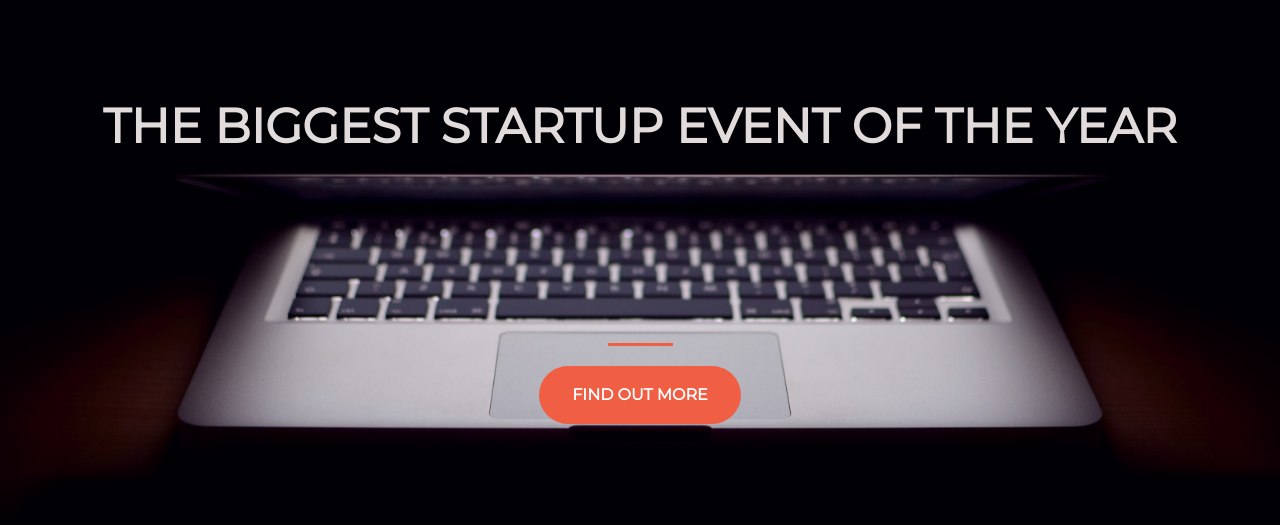
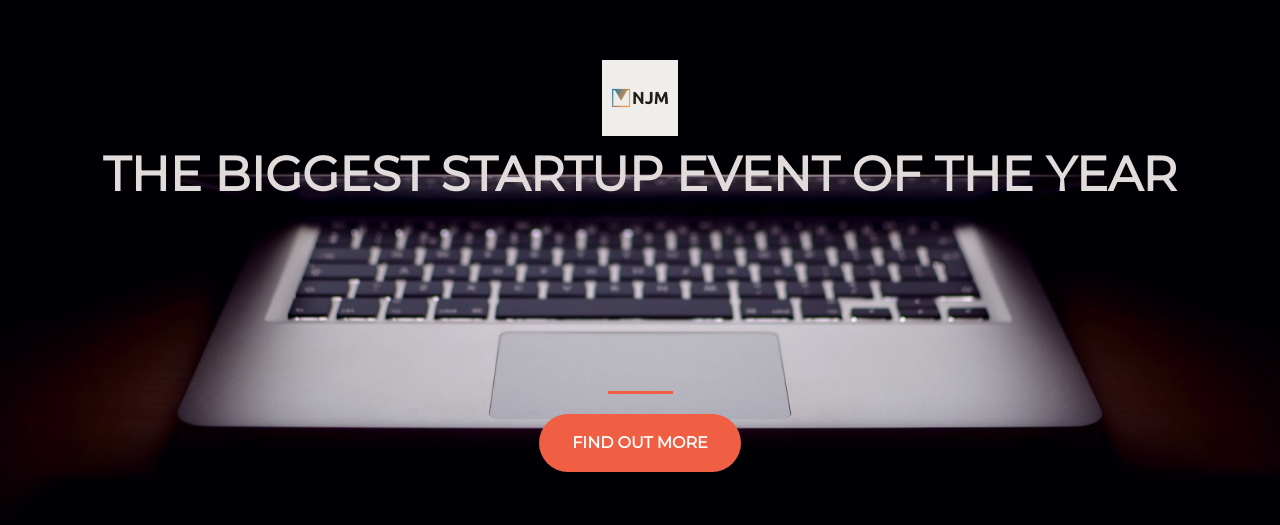
Before and after one commit to JoseRaiders/Startup, a plain HTML site: page index.html in a window 1280 px wide. Shown: the part 139-664 px from the top of the page. Drawn offline with nearby package versions, Linux system fonts and the light colour scheme.

Commit message:
Logo added and animate

```diff
--- a/index.html
+++ b/index.html
@@ -20,12 +20,22 @@
       integrity="sha384-rbsA2VBKQhggwzxH7pPCaAqO46MgnOM80zW1RWuH61DGLwZJEdK2Kadq2F9CUG65"
       crossorigin="anonymous"
     />
+    <link
+      rel="stylesheet"
+      href="https://cdnjs.cloudflare.com/ajax/libs/animate.css/4.1.1/animate.min.css"
+    />
     <!-- Own stylesheet -->
     <link href="style.css" type="text/css" rel="stylesheet" />
   </head>
   <body>
     <div class="container d-flex align-items-center h-100">
       <div class="row">
+        <img
+          class="logo animate__hinge rounded mx-auto d-block"
+          src="default.png"
+          alt="logo"
+        />
+
         <header class="text-center col-12">
           <h1 class="text-uppercase">
             <strong>The biggest startup event of the year</strong>
--- a/style.css
+++ b/style.css
@@ -23,6 +23,12 @@ hr {
   opacity: 1;
 }
 
+.logo {
+  width: 100px;
+  height: auto;
+  margin: 10px auto;
+}
+
 .buffer {
   height: 10rem;
 }
```
